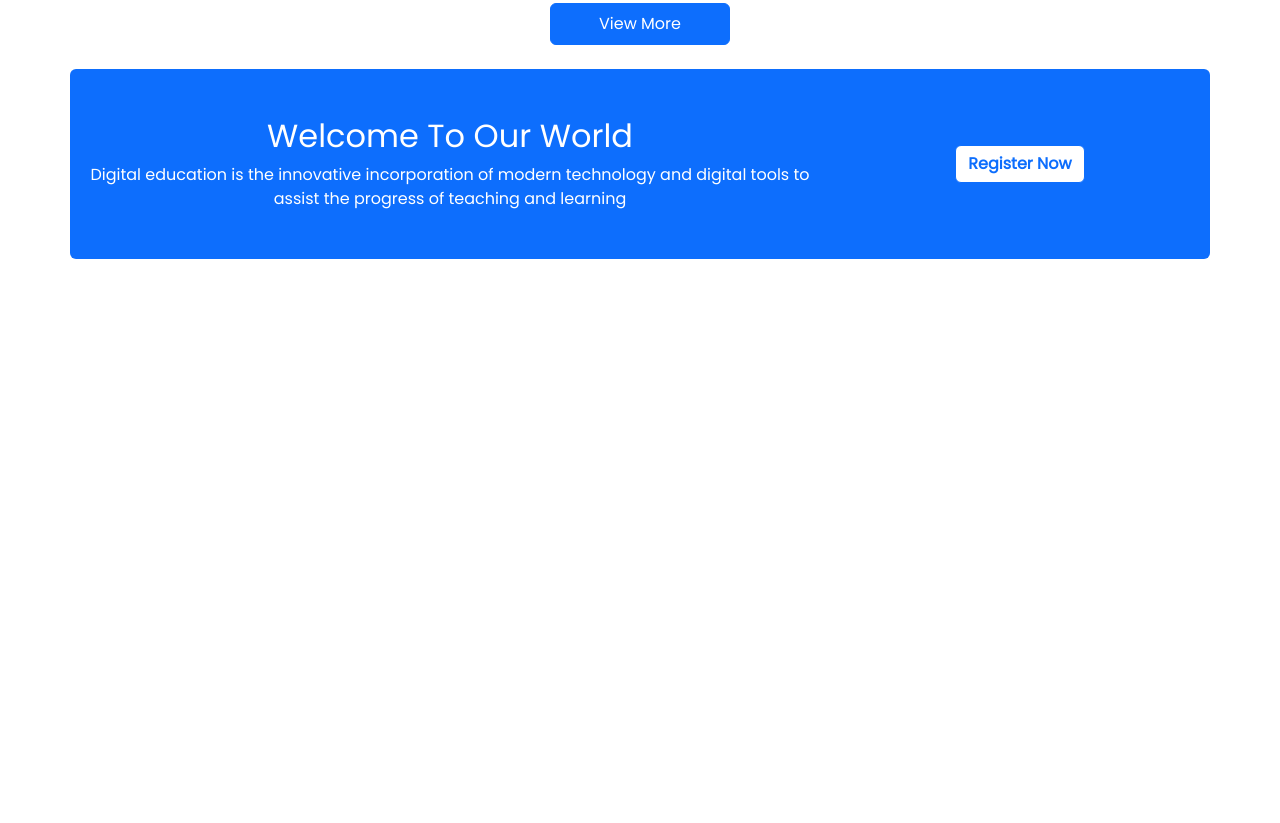
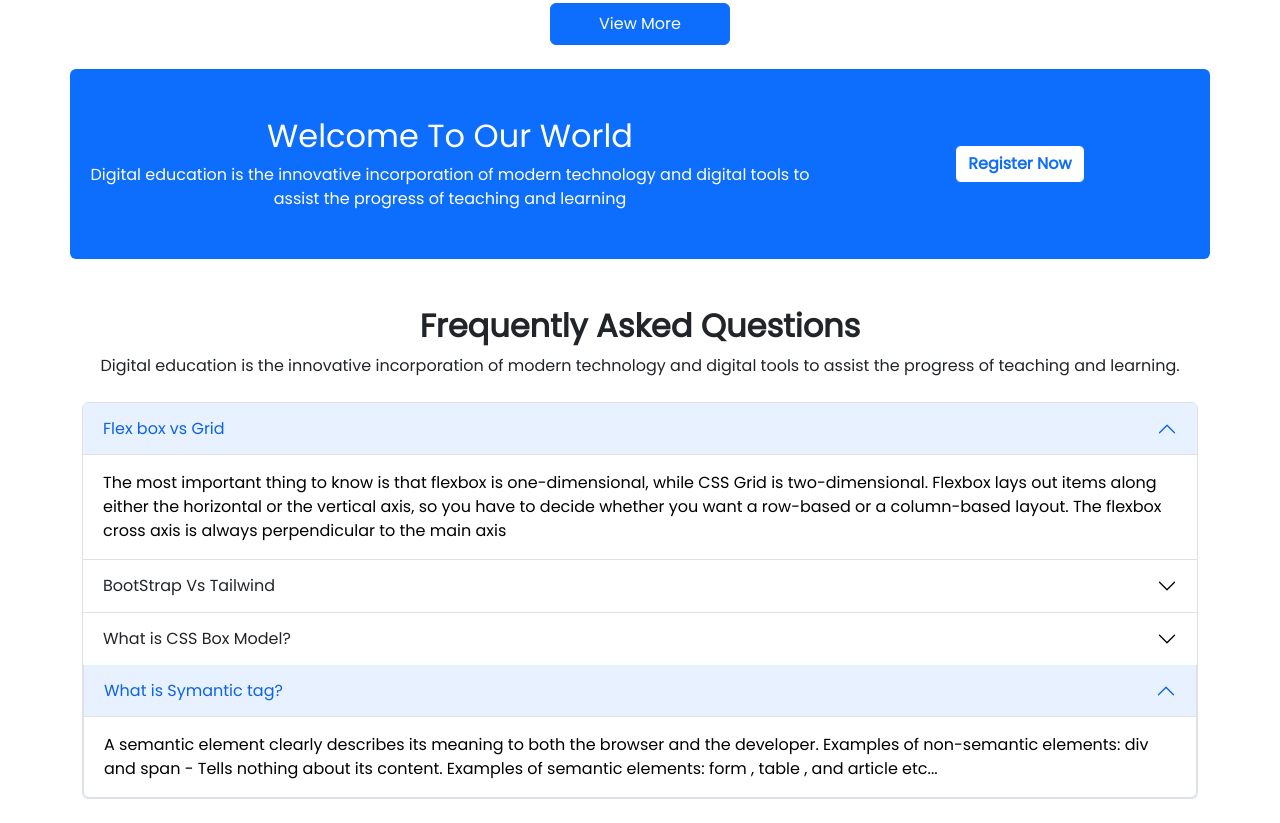
Before and after one commit to Safayet-Shafi/tech-website, a plain HTML site: page index.html in a window 1280 px wide. Shown: the part 1675-2498 px from the top of the page. Before the commit the page ends 1958 px from the top, so only its background shows below. Drawn offline with nearby package versions, Linux system fonts and the light colour scheme.

Commit message:
accordion added

```diff
--- a/index.html
+++ b/index.html
@@ -305,6 +305,69 @@
       </div>
 
      </section>
+
+     <section class="container mt-5">
+      <din>
+        <h2 class="text-center fw-bolder">
+          Frequently Asked Questions
+        </h2>
+        <p class="text-center">
+          Digital education is the innovative incorporation of modern technology and digital tools to assist the progress of teaching and learning.
+        </p>
+      </din>
+
+      <div class="mb-4 mt-4">
+        <div class="accordion" id="accordionPanelsStayOpenExample">
+          <div class="accordion-item">
+            <h2 class="accordion-header" id="panelsStayOpen-headingOne">
+              <button class="accordion-button" type="button" data-bs-toggle="collapse" data-bs-target="#panelsStayOpen-collapseOne" aria-expanded="true" aria-controls="panelsStayOpen-collapseOne">
+                Flex box vs Grid
+              </button>
+            </h2>
+            <div id="panelsStayOpen-collapseOne" class="accordion-collapse collapse show" aria-labelledby="panelsStayOpen-headingOne">
+              <div class="accordion-body">
+                The most important thing to know is that flexbox is one-dimensional, while CSS Grid is two-dimensional. Flexbox lays out items along either the horizontal or the vertical axis, so you have to decide whether you want a row-based or a column-based layout. The flexbox cross axis is always perpendicular to the main axis
+              </div>
+            </div>
+          </div>
+          <div class="accordion-item">
+            <h2 class="accordion-header" id="panelsStayOpen-headingTwo">
+              <button class="accordion-button collapsed" type="button" data-bs-toggle="collapse" data-bs-target="#panelsStayOpen-collapseTwo" aria-expanded="false" aria-controls="panelsStayOpen-collapseTwo">
+                BootStrap Vs Tailwind
+              </button>
+            </h2>
+            <div id="panelsStayOpen-collapseTwo" class="accordion-collapse collapse" aria-labelledby="panelsStayOpen-headingTwo">
+              <div class="accordion-body">
+                Bootstrap's utility and layout classes provide you with everything you need to style a responsive webpage. With Tailwind, however, you are much more involved in styling the webpage because you end up having to create your own components using the utility classes that the framework offers.
+              </div>
+            </div>
+          </div>
+          <div class="accordion-item">
+            <h2 class="accordion-header" id="panelsStayOpen-headingThree">
+              <button class="accordion-button collapsed" type="button" data-bs-toggle="collapse" data-bs-target="#panelsStayOpen-collapseThree" aria-expanded="false" aria-controls="panelsStayOpen-collapseThree">
+                What is CSS Box Model?
+              </button>
+            </h2>
+            <div id="panelsStayOpen-collapseThree" class="accordion-collapse collapse" aria-labelledby="panelsStayOpen-headingThree">
+              <div class="accordion-body">
+                In CSS, the term "box model" is used when talking about design and layout. The CSS box model is essentially a box that wraps around every HTML element. It consists of: margins, borders, padding, and the actual content
+            </div>
+          </div>
+          <div class="accordion-item">
+            <h2 class="accordion-header" id="panelsStayOpen-headingOne">
+              <button class="accordion-button" type="button" data-bs-toggle="collapse" data-bs-target="#panelsStayOpen-collapseOne" aria-expanded="true" aria-controls="panelsStayOpen-collapseOne">
+                What is Symantic tag?
+              </button>
+            </h2>
+            <div id="panelsStayOpen-collapseOne" class="accordion-collapse collapse show" aria-labelledby="panelsStayOpen-headingOne">
+              <div class="accordion-body">
+                A semantic element clearly describes its meaning to both the browser and the developer. Examples of non-semantic elements: div and span - Tells nothing about its content. Examples of semantic elements: form , table , and article etc...
+              </div>
+            </div>
+          </div>
+        </div>
+      </div>
+     </section>
      <!-- main end -->
 
     <!-- bootstrap script -->
```
